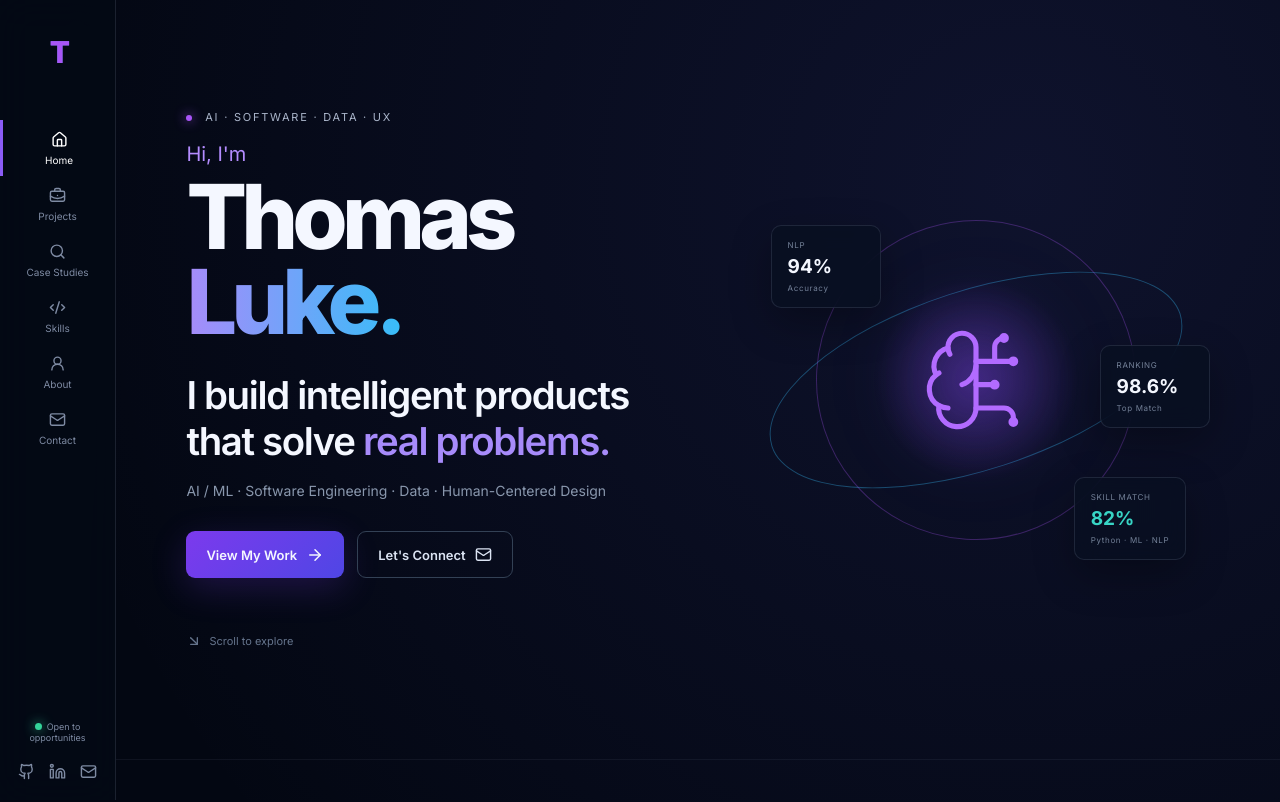
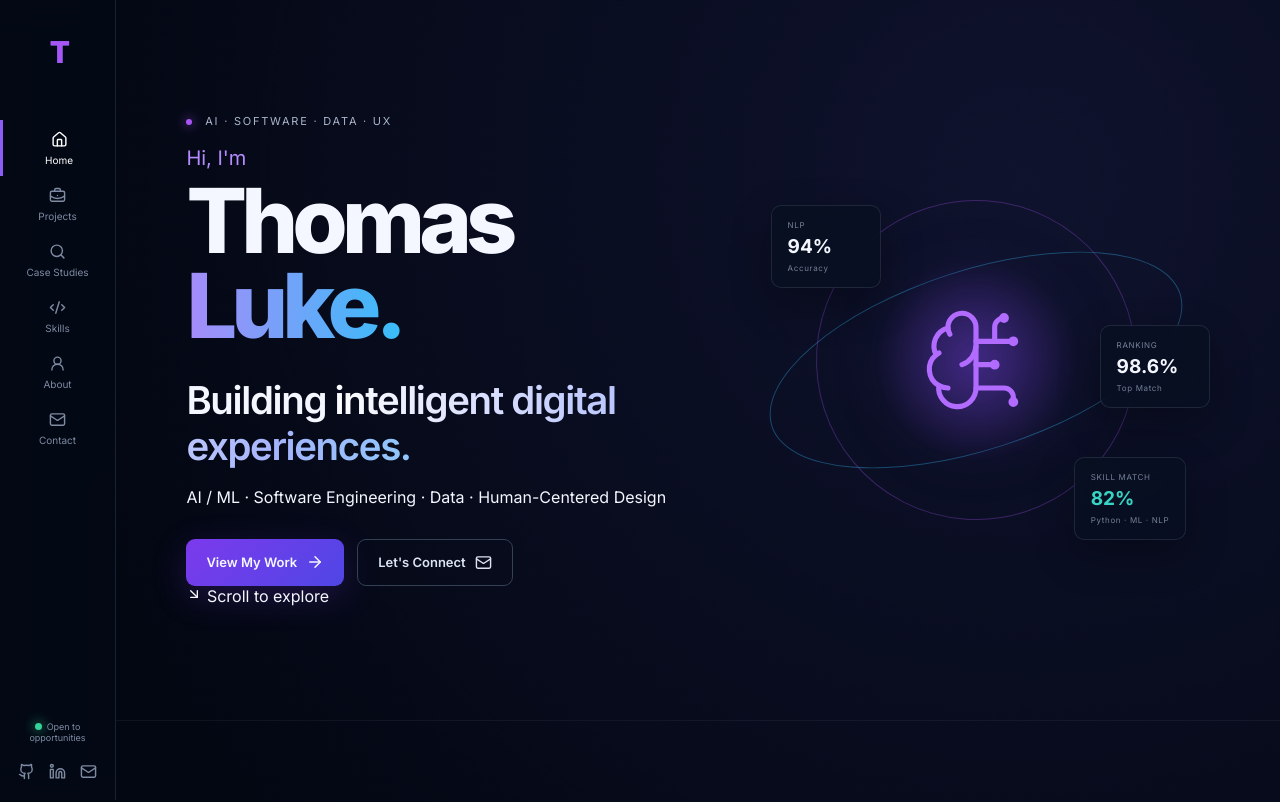
Before and after one commit to th0mas69/thomas-portfolio, a Next.js app: page / in a window 1280 px wide. Shown: the top 802 px of the page. Built offline with nearby package versions, Linux system fonts and the light colour scheme.

Commit message:
Update page.tsx

```diff
--- a/app/page.tsx
+++ b/app/page.tsx
@@ -171,15 +171,20 @@ export default function HomePage() {
             <div className="eyebrow"><span /> AI · SOFTWARE · DATA · UX</div>
             <p className="hello">Hi, I&apos;m</p>
             <h1>Thomas <span> Luke. </span></h1>
-            <h2>I build intelligent products that solve <em>real problems.</em></h2>
-            <p className="hero-text">
+            <h2 className="font-reveal">
+            Building{" "}
+            <span className="animated-gradient">
+            intelligent digital experiences.
+            </span>
+            </h2>
+            <p className="font-reveal font-reveal-delay-1">
               AI / ML · Software Engineering · Data · Human-Centered Design
             </p>
             <div className="hero-actions">
               <a className="btn primary" href="#projects">View My Work <ArrowRight size={18} /></a>
               <a className="btn secondary" href="#contact">Let&apos;s Connect <Mail size={17} /></a>
             </div>
-            <a className="scroll-hint" href="#projects">
+            <a className="animated-link" href="#projects">
               <ArrowDownRight size={16} /> Scroll to explore
             </a>
           </div>
```
